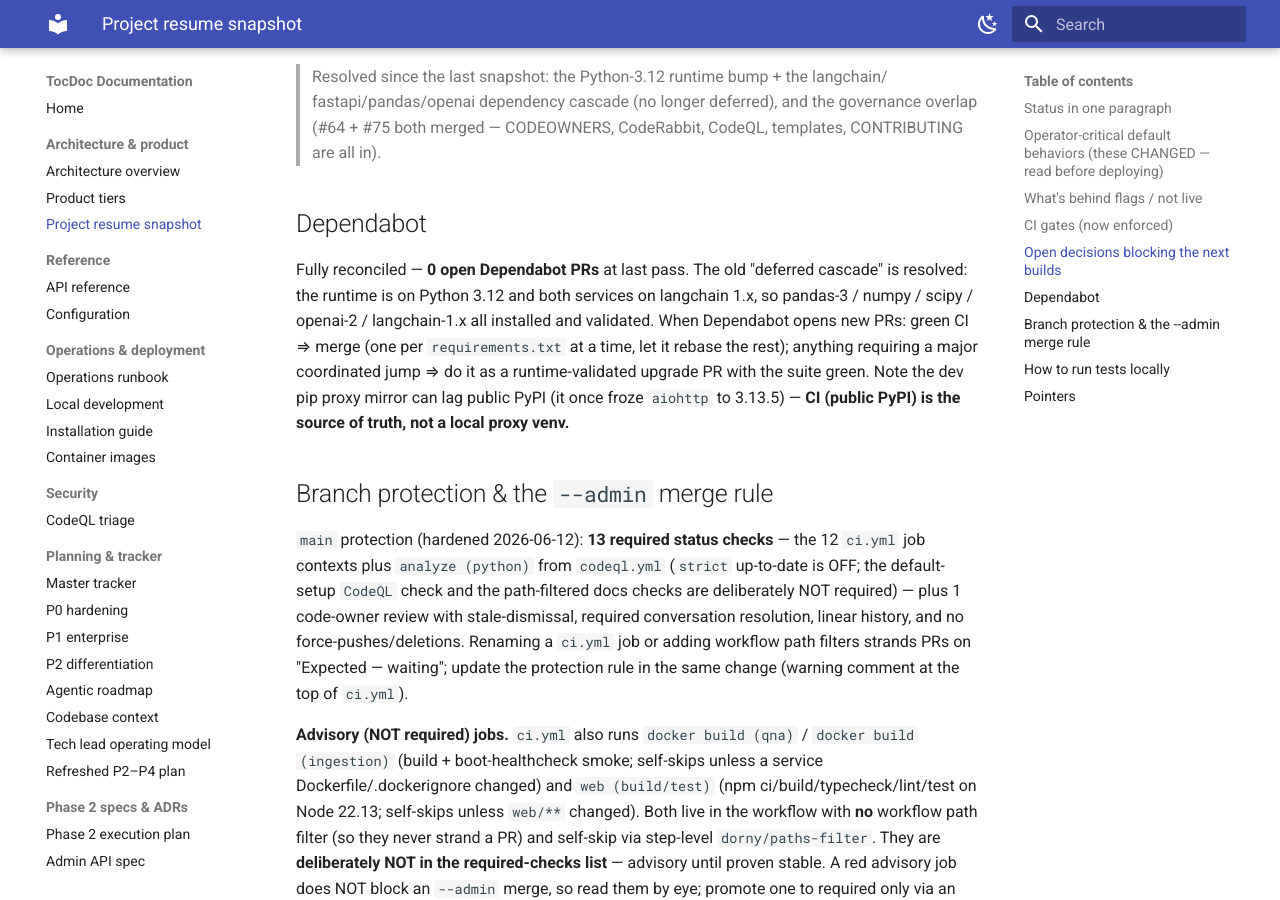
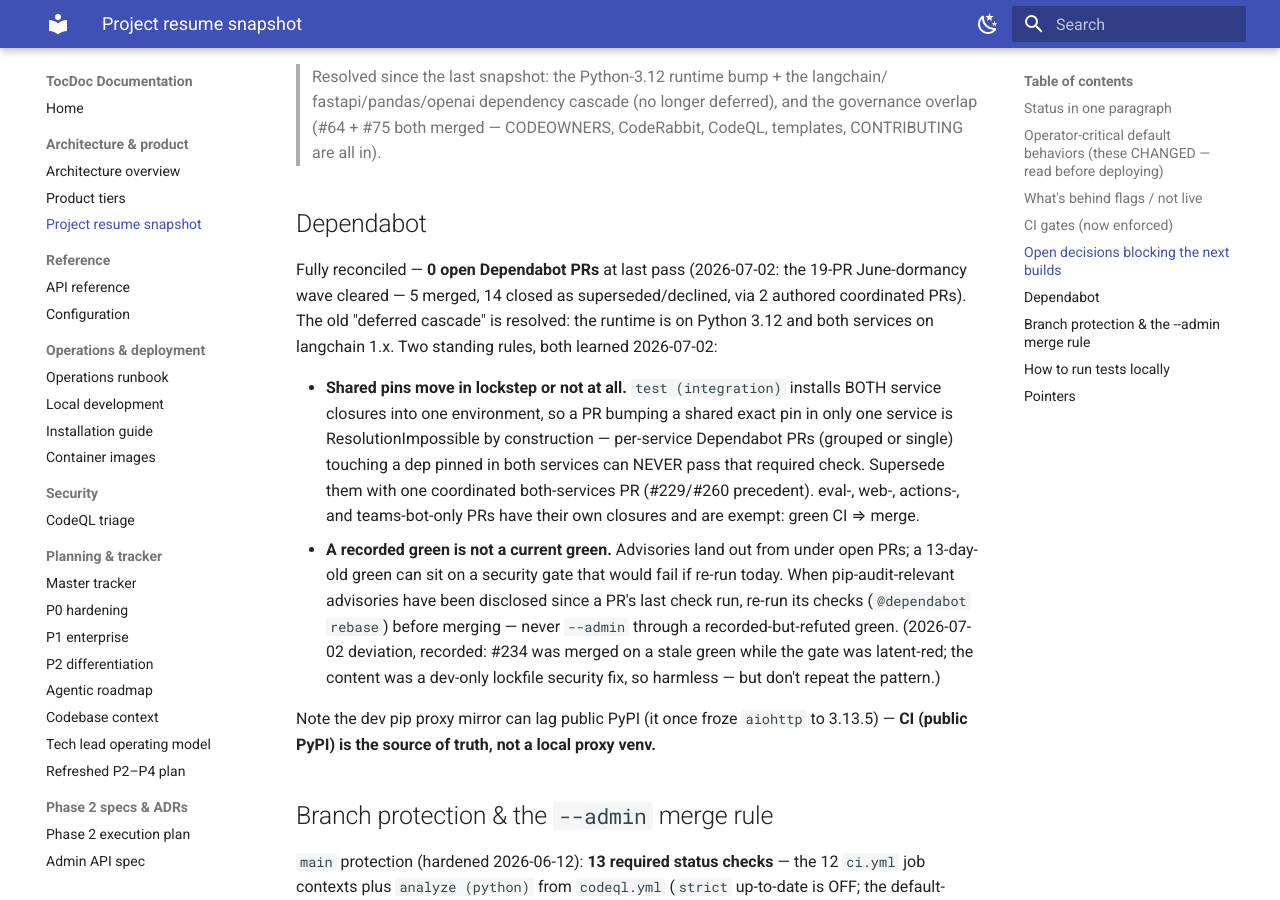
Before and after one commit to MaanavA26/TocDoc---Enterprise-RAG, an MkDocs documentation site: the page built from docs/RESUME.md, in a window 1280 px wide and 900 px high, scrolled down 2636 px. Built offline with MkDocs 1.6.1 and Material for MkDocs 9.7.7, drawn with Linux system fonts in a browser that asks for light colours.

Commit message:
chore(deps): round-5 coordinated bumps — langchain 1.3.11 line, fastapi 0.138, numpy 2.5/pandas 3.0.4/scipy 1.18, langsmith 0.9.3 (both services) (#263)
Applies the union of the six per-service Dependabot group PRs (#248/#249
fastapi-stack, #255/#256 langchain, #258/#259 python-minor-patch) to BOTH
services in lockstep — individually those PRs are structurally unable to pass
test (integration), which installs both service closures into one environment
(a single-service bump of a shared pin is ResolutionImpossible; see the #259
run logs). Supersedes and closes all six.

Shared (both services): anyio 4.14.0, certifi 2026.6.17, click 8.4.2,
fastapi 0.138.0, greenlet 3.5.3, langchain 1.3.11, langchain-core 1.4.8,
langchain-openai 1.3.3, langchain-protocol 0.0.18, langgraph 1.2.6,
langsmith 0.9.3, numpy 2.5.0, openai 2.44.0, pandas 3.0.4, regex 2026.6.28,
scipy 1.18.0, SQLAlchemy 2.0.51, tqdm 4.68.3, xxhash 3.8.0.
qna only: sqlmodel 0.0.39. ingestion only: pypdf 6.14.2, uuid_utils 0.16.2.

Every target was already unit-validated per-service by the Dependabot PRs' own
CI runs (test (qna)/test (ingestion) green on all six); the cross-service
union resolving in one env is what this PR's test (integration) run proves.
Cross-group metadata verified: langchain-core 1.4.8 requires langsmith
>=0.3.45,<1.0 (0.9.3 ok); langchain 1.3.11 requires langgraph >=1.2.5,<1.3
(1.2.6 ok); langchain-openai 1.3.3 requires openai >=2.26,<3 (2.44.0 ok).

Also codifies two Dependabot process rules in docs/RESUME.md (shared-pin
lockstep; stale-green re-run before merge, recording the 2026-07-02 #234
deviation).

Co-Authored by Maanav's Mac-Pro

Co-authored-by: Claude Fable 5 <noreply@anthropic.com>

```diff
--- a/docs/RESUME.md
+++ b/docs/RESUME.md
@@ -110,12 +110,28 @@ deploy that ignores them will refuse to serve or reject calls — by design:
 
 ## Dependabot
 
-Fully reconciled — **0 open Dependabot PRs** at last pass. The old "deferred
-cascade" is resolved: the runtime is on Python 3.12 and both services on
-langchain 1.x, so pandas-3 / numpy / scipy / openai-2 / langchain-1.x all
-installed and validated. When Dependabot opens new PRs: green CI ⇒ merge (one per
-`requirements.txt` at a time, let it rebase the rest); anything requiring a major
-coordinated jump ⇒ do it as a runtime-validated upgrade PR with the suite green.
+Fully reconciled — **0 open Dependabot PRs** at last pass (2026-07-02: the
+19-PR June-dormancy wave cleared — 5 merged, 14 closed as superseded/declined,
+via 2 authored coordinated PRs). The old "deferred cascade" is resolved: the
+runtime is on Python 3.12 and both services on langchain 1.x. Two standing
+rules, both learned 2026-07-02:
+
+- **Shared pins move in lockstep or not at all.** `test (integration)` installs
+  BOTH service closures into one environment, so a PR bumping a shared exact
+  pin in only one service is ResolutionImpossible by construction — per-service
+  Dependabot PRs (grouped or single) touching a dep pinned in both services can
+  NEVER pass that required check. Supersede them with one coordinated
+  both-services PR (#229/#260 precedent). eval-, web-, actions-, and
+  teams-bot-only PRs have their own closures and are exempt: green CI ⇒ merge.
+- **A recorded green is not a current green.** Advisories land out from under
+  open PRs; a 13-day-old green can sit on a security gate that would fail if
+  re-run today. When pip-audit-relevant advisories have been disclosed since a
+  PR's last check run, re-run its checks (`@dependabot rebase`) before merging
+  — never `--admin` through a recorded-but-refuted green. (2026-07-02
+  deviation, recorded: #234 was merged on a stale green while the gate was
+  latent-red; the content was a dev-only lockfile security fix, so harmless —
+  but don't repeat the pattern.)
+
 Note the dev pip proxy mirror can lag public PyPI (it once froze `aiohttp` to
 3.13.5) — **CI (public PyPI) is the source of truth, not a local proxy venv.**
 
```
Also changed, not shown: 2 other files.
